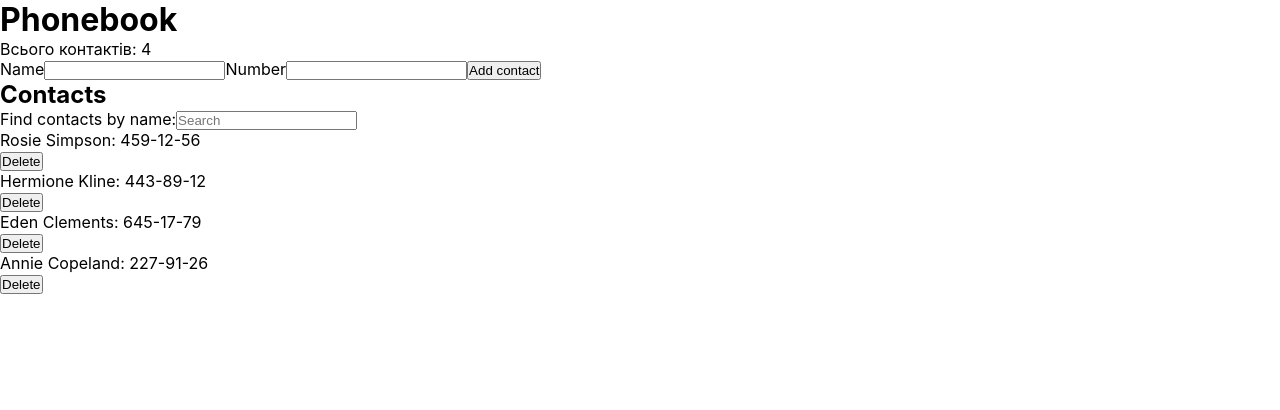
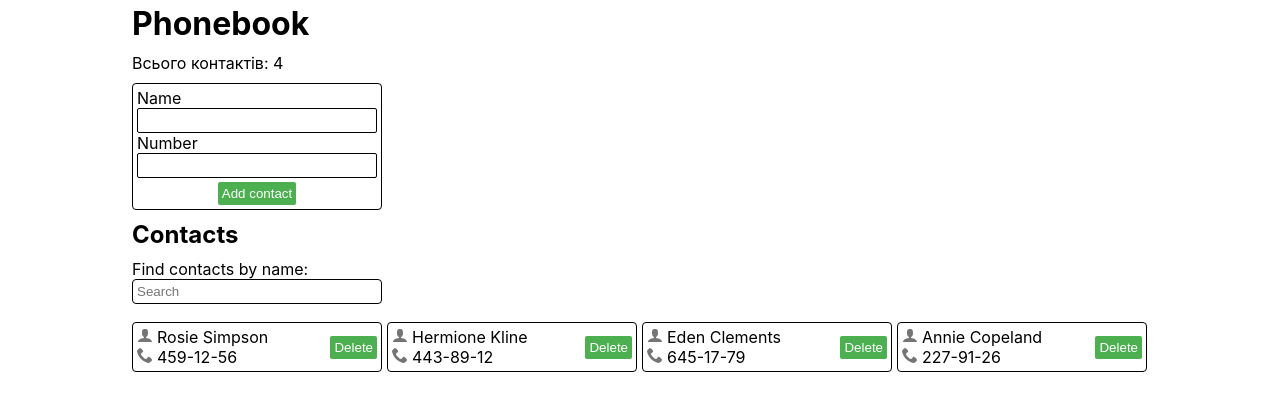
Before and after one commit to DorianDevUA/goit-react-hw-04-phonebook, a React (Vite) app: page / in a window 1280 px wide. Shown: the top 410 px of the page. Built offline with nearby package versions, Linux system fonts and the light colour scheme.

Commit message:
finish homework

```diff
--- a/package.json
+++ b/package.json
@@ -23,6 +23,7 @@
     "eslint-plugin-react-refresh": "^0.4.6",
     "nanoid": "^5.0.7",
     "prop-types": "^15.8.1",
+    "react-icons": "^5.2.1",
     "styled-components": "^6.1.11",
     "vite": "^5.2.0"
   }
--- a/src/components/App/App.jsx
+++ b/src/components/App/App.jsx
@@ -3,6 +3,7 @@ import { nanoid } from 'nanoid';
 import { ContactForm } from '../ContactForm';
 import { ContactList } from '../ContactList';
 import { Filter } from '../Filter';
+import { Container } from './App.styled';
 import contacts from '../../contacts.json';
 
 export class App extends Component {
@@ -11,16 +12,18 @@ export class App extends Component {
     filter: '',
   };
 
-  addContact = (name, number) => {
+  checkNameInContacts = name => {
     const { contacts } = this.state;
     const normalizedName = name.toLowerCase();
 
-    const isNameExist = contacts.some(
-      ({ name }) => name.toLowerCase() === normalizedName,
-    );
+    return contacts.some(({ name }) => name.toLowerCase() === normalizedName);
+  };
+
+  addContact = (name, number) => {
+    const isNameExist = this.checkNameInContacts(name);
 
     if (isNameExist) {
-      alert(`Контакт на ім'я ${name} вже існує!`);
+      alert(`Контакт "${name}" вже існує!`);
       return;
     }
 
@@ -42,7 +45,8 @@ export class App extends Component {
   };
 
   handleFilterChange = evt => {
-    this.setState({ filter: evt.target.value });
+    const { value } = evt.target;
+    this.setState({ filter: value });
   };
 
   getFilteredContacts = () => {
@@ -65,7 +69,7 @@ export class App extends Component {
     const totalContacts = this.getTotalContacts();
 
     return (
-      <div>
+      <Container>
         <h1>Phonebook</h1>
         <p>Всього контактів: {totalContacts}</p>
         <ContactForm onSubmit={this.addContact} />
@@ -76,7 +80,7 @@ export class App extends Component {
           contacts={filtredContacts}
           onDeleteContact={this.deleteContact}
         />
-      </div>
+      </Container>
     );
   }
 }
--- /dev/null
+++ b/src/components/App/App.styled.jsx
@@ -0,0 +1,10 @@
+import styled from 'styled-components';
+
+export const Container = styled.div`
+  display: flex;
+  flex-direction: column;
+  gap: 10px;
+  max-width: 1024px;
+  margin: 0 auto;
+  padding: ${({ theme }) => theme.spacing(1)};
+`;
--- a/src/components/ContactForm/ContactForm.jsx
+++ b/src/components/ContactForm/ContactForm.jsx
@@ -1,5 +1,6 @@
 import { nanoid } from 'nanoid';
 import { Component } from 'react';
+import { StyledForm, SubmitBtn } from './ContactForm.styled';
 
 export class ContactForm extends Component {
   state = {
@@ -31,7 +32,7 @@ export class ContactForm extends Component {
     const { name, number } = this.state;
 
     return (
-      <form onSubmit={this.handleSubmit}>
+      <StyledForm onSubmit={this.handleSubmit}>
         <label htmlFor={this.nameImputId}>Name</label>
         <input
           type="text"
@@ -50,8 +51,8 @@ export class ContactForm extends Component {
           onChange={this.handleChange}
           required
         />
-        <button type="submit">Add contact</button>
-      </form>
+        <SubmitBtn type="submit">Add contact</SubmitBtn>
+      </StyledForm>
     );
   }
 }
--- /dev/null
+++ b/src/components/ContactForm/ContactForm.styled.jsx
@@ -0,0 +1,27 @@
+import styled from 'styled-components';
+
+export const StyledForm = styled.form`
+  display: flex;
+  flex-direction: column;
+  justify-content: space-between;
+  max-width: 250px;
+  padding: ${({ theme }) => theme.spacing(1)};
+  border: 1px solid ${({ theme }) => theme.colors.black};
+  border-radius: 4px;
+
+  input {
+    padding: ${({ theme }) => theme.spacing(1)};
+    border: 1px solid ${({ theme }) => theme.colors.black};
+    border-radius: 2px;
+  }
+`;
+
+export const SubmitBtn = styled.button`
+  align-self: center;
+  margin-top: ${({ theme }) => theme.spacing(1)};
+  padding: ${({ theme }) => theme.spacing(1)};
+  color: ${({ theme }) => theme.colors.white};
+  background-color: ${({ theme }) => theme.colors.green};
+  border: none;
+  border-radius: 2px;
+`;
--- a/src/components/ContactItem/ContactItem.jsx
+++ b/src/components/ContactItem/ContactItem.jsx
@@ -1,10 +1,27 @@
+import PropTypes from 'prop-types';
+import { ImPhone, ImUser } from 'react-icons/im';
+import { ContactCard, DeleteBtn, Info, Name } from './ContactItem.styled';
+
 export function ContactItem({ id, name, number, onDeleteContact }) {
   return (
-    <li>
-      <p>
-        {name}: {number}
-      </p>
-      <button onClick={() => onDeleteContact(id)}>Delete</button>
-    </li>
+    <ContactCard>
+      <Info>
+        <Name>
+          <ImUser />
+          <span>{name}</span>
+        </Name>
+        <p>
+          <ImPhone />
+          {number}
+        </p>
+      </Info>
+      <DeleteBtn onClick={() => onDeleteContact(id)}>Delete</DeleteBtn>
+    </ContactCard>
   );
 }
+
+ContactItem.propTypes = {
+  id: PropTypes.string.isRequired,
+  name: PropTypes.string.isRequired,
+  number: PropTypes.string.isRequired,
+};
--- /dev/null
+++ b/src/components/ContactItem/ContactItem.styled.jsx
@@ -0,0 +1,36 @@
+import styled from 'styled-components';
+
+export const ContactCard = styled.li`
+  display: flex;
+  justify-content: space-between;
+  align-items: center;
+  min-width: 250px;
+  padding: ${({ theme }) => theme.spacing(1)};
+  border: 1px solid ${({ theme }) => theme.colors.black};
+  border-radius: 4px;
+`;
+
+export const Info = styled.div`
+  svg {
+    margin-right: ${({ theme }) => theme.spacing(1)};
+    color: ${({ theme }) => theme.colors.secondaryText};
+  }
+`;
+
+export const Name = styled.p`
+  max-width: 189px;
+  overflow: hidden;
+  text-overflow: ellipsis;
+  white-space: nowrap;
+`;
+
+export const DeleteBtn = styled.button`
+  /* font-weight: bold; */
+  /* text-transform: uppercase; */
+  margin-left: ${({ theme }) => theme.spacing(1)};
+  padding: ${({ theme }) => theme.spacing(1)};
+  color: ${({ theme }) => theme.colors.white};
+  background-color: ${({ theme }) => theme.colors.green};
+  border: none;
+  border-radius: 2px;
+`;
--- a/src/components/ContactList/ContactList.jsx
+++ b/src/components/ContactList/ContactList.jsx
@@ -1,8 +1,10 @@
+import PropTypes from 'prop-types';
 import { ContactItem } from '../ContactItem';
+import { Contacts } from './ContactList.styled';
 
 export function ContactList({ contacts, onDeleteContact }) {
   return (
-    <ul>
+    <Contacts>
       {contacts.map(({ id, name, number }) => {
         return (
           <ContactItem
@@ -14,6 +16,14 @@ export function ContactList({ contacts, onDeleteContact }) {
           />
         );
       })}
-    </ul>
+    </Contacts>
   );
 }
+
+ContactList.propTypes = {
+  contacts: PropTypes.arrayOf(
+    PropTypes.shape({
+      id: PropTypes.string.isRequired,
+    }),
+  ),
+};
--- /dev/null
+++ b/src/components/ContactList/ContactList.styled.jsx
@@ -0,0 +1,9 @@
+import styled from 'styled-components';
+
+export const Contacts = styled.ul`
+  display: flex;
+  flex-wrap: wrap;
+  gap: 5px;
+  padding-top: ${({ theme }) => theme.spacing(2)};
+  padding-bottom: ${({ theme }) => theme.spacing(2)};
+`;
--- a/src/components/ContactList/index.js
+++ b/src/components/ContactList/index.js
@@ -1 +1 @@
-export * from './ContactList'
+export * from './ContactList';
--- a/src/components/Filter/Filter.jsx
+++ b/src/components/Filter/Filter.jsx
@@ -1,14 +1,21 @@
+import PropTypes from 'prop-types';
+import { Label, SearchField } from './Filter.styled';
+
 export function Filter({ value, onChange }) {
   return (
-    <label>
+    <Label>
       <span>Find contacts by name:</span>
-      <input
+      <SearchField
         type="text"
         name="filter"
         value={value}
         placeholder="Search"
         onChange={onChange}
       />
-    </label>
+    </Label>
   );
 }
+
+Filter.propTypes = {
+  value: PropTypes.string.isRequired,
+};
--- /dev/null
+++ b/src/components/Filter/Filter.styled.jsx
@@ -0,0 +1,13 @@
+import styled from 'styled-components';
+
+export const Label = styled.label`
+  display: flex;
+  flex-direction: column;
+`;
+
+export const SearchField = styled.input`
+  width: 250px;
+  padding: ${({ theme }) => theme.spacing(1)};
+  border: 1px solid ${({ theme }) => theme.colors.black};
+  border-radius: 4px;
+`;
```
Also changed, not shown: 1 other file (tests, documents, lock files or other folders).
